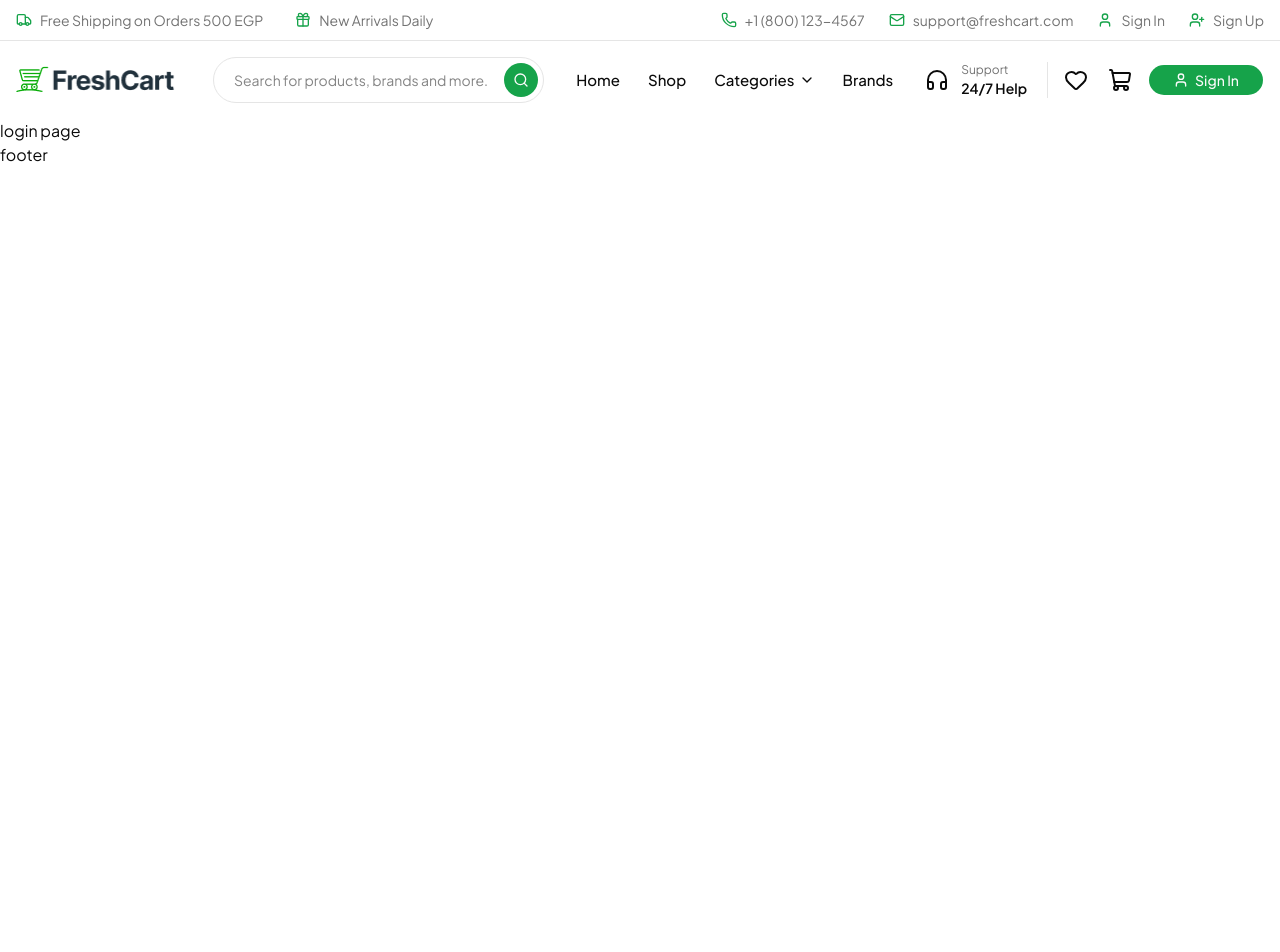
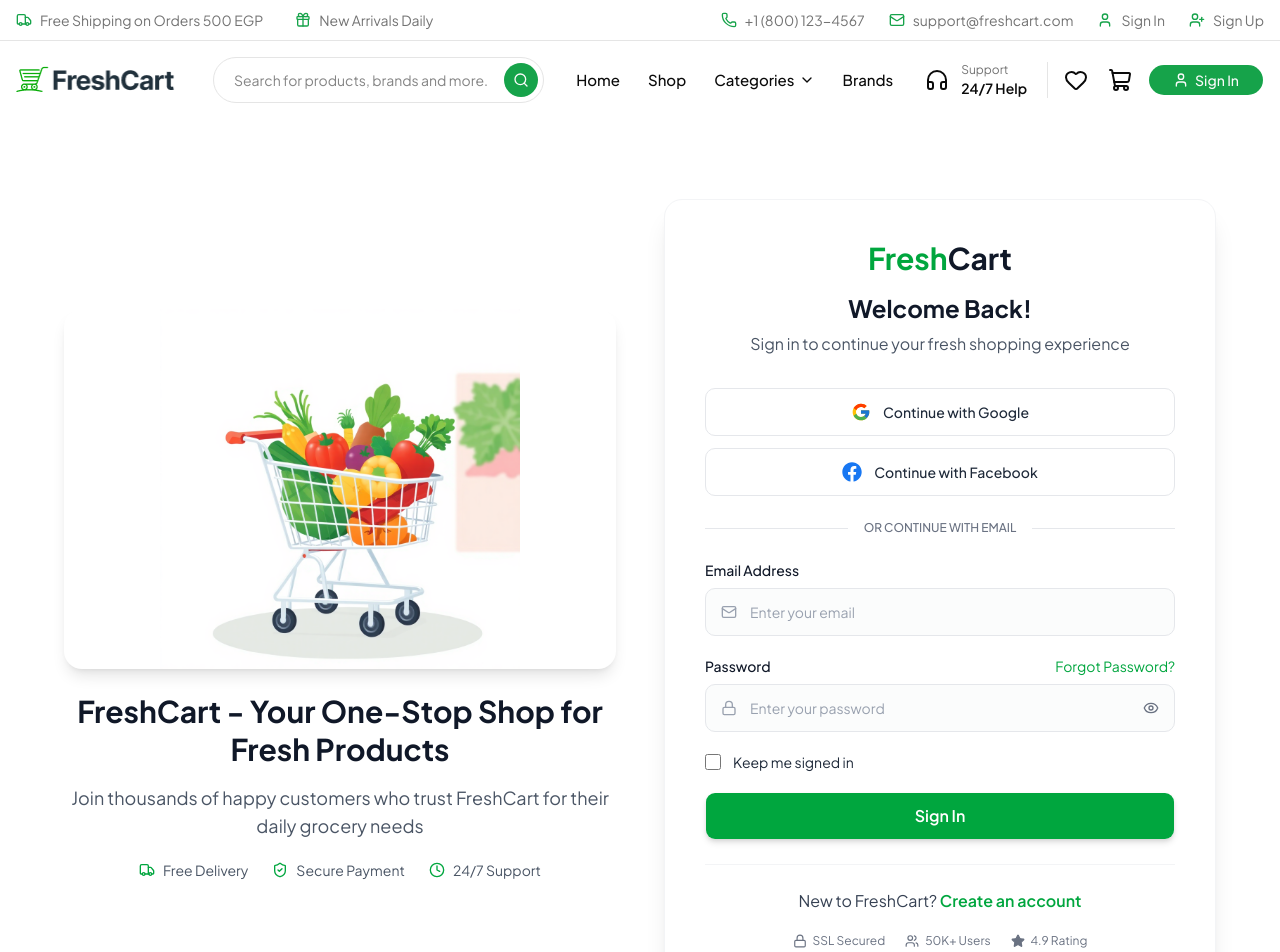
Before and after one commit to Mohanad179/FreshCart-E-Commerce, a Next.js app: page /login in a window 1280 px wide. Shown: the top 952 px of the page. Before the commit the page ends 800 px from the top, so only its background shows below. Built offline with nearby package versions, Linux system fonts and the light colour scheme.

Commit message:
created the login page structure and UI

```diff
--- a/src/app/(auth)/login/page.tsx
+++ b/src/app/(auth)/login/page.tsx
@@ -1,7 +1,55 @@
-import React from 'react'
+import Image from "next/image";
+import { Truck, ShieldCheck, Clock } from "lucide-react";
+import LoginForm from "@/components/authForms/LoginForm";
+import FeaturesStrip from "@/components/shared/FeaturesStrip";
+import cartImage from "@/images/loginCartImage.png"
+
+
+const badges = [
+  { icon: Truck, label: "Free Delivery" },
+  { icon: ShieldCheck, label: "Secure Payment" },
+  { icon: Clock, label: "24/7 Support" },
+];
+
 
 export default function Login() {
   return (
-    <div>login page</div>
-  )
+    <>
+      <section className="container mx-auto px-4 py-10 sm:py-14 lg:py-20">
+        <div className="mx-auto grid max-w-6xl items-center gap-12 lg:grid-cols-2">
+          {/* Left side: desktop only */}
+          <div className="hidden flex-col items-center text-center lg:flex">
+            <div className="relative h-90 w-full overflow-hidden rounded-2xl bg-white shadow-lg">
+              <Image src={cartImage} alt="FreshCart" fill className="object-contain" priority />
+            </div>
+
+            <h2 className="mt-6 text-3xl font-bold leading-tight text-gray-900">
+              FreshCart - Your One-Stop Shop for Fresh Products
+            </h2>
+            <p className="mt-4 text-lg text-gray-600">
+              Join thousands of happy customers who trust FreshCart for their
+              daily grocery needs
+            </p>
+
+            <div className="mt-5 flex items-center justify-center gap-6">
+              {badges.map(({ icon: Icon, label }) => (
+                <span
+                  key={label}
+                  className="flex items-center gap-2 text-sm text-gray-600"
+                >
+                  <Icon className="size-4 text-green-600" />
+                  {label}
+                </span>
+              ))}
+            </div>
+          </div>
+
+          {/* Right side: form card */}
+          <LoginForm />
+        </div>
+      </section>
+
+      <FeaturesStrip/>
+    </>
+  );
 }
--- a/src/app/brands/page.tsx
+++ b/src/app/brands/page.tsx
@@ -9,6 +9,7 @@ const allBrands = await getAllBrands();
 export default async function Brands() {
   return <>
     <PageHeader
+      gradient='from-orange-600 to-orange-400'
       icon={Tags}
       title='All Brands'
       description='Shop from your favorite brands'
--- /dev/null
+++ b/src/components/authForms/LoginForm.tsx
@@ -0,0 +1,145 @@
+"use client";
+
+import { useState } from "react";
+import Link from "next/link";
+import { Mail, Lock, Eye, EyeOff, Users, Star } from "lucide-react";
+import { Button } from "@/components/ui/button";
+import { FcGoogle } from "react-icons/fc";
+import { FaFacebook } from "react-icons/fa";
+
+
+const inputWrapper =
+  "relative flex items-center";
+const inputClass =
+  "h-12 w-full rounded-lg border border-gray-200 bg-gray-50/60 pl-11 pr-4 text-sm text-gray-900 placeholder:text-gray-400 outline-none transition focus:border-green-600 focus:bg-white focus:ring-2 focus:ring-green-600/20";
+const socialClass =
+  "flex h-12 w-full items-center justify-center gap-3 rounded-lg border border-gray-200 bg-white text-sm font-medium text-gray-800 transition hover:bg-gray-50";
+
+export default function LoginForm() {
+  const [showPassword, setShowPassword] = useState(false);
+
+  // TODO: replace with react-hook-form logic
+  function handleSubmit(e: React.FormEvent<HTMLFormElement>) {
+    e.preventDefault();
+  }
+
+  return (
+    <div className="mx-auto w-full max-w-xl rounded-2xl border border-gray-100 bg-white p-6 shadow-xl sm:p-10">
+      {/* Header */}
+      <div className="text-center">
+        <h1 className="text-3xl font-bold">
+          <span className="text-green-600">Fresh</span>
+          <span className="text-gray-900">Cart</span>
+        </h1>
+        <h2 className="mt-4 text-2xl font-bold text-gray-900">Welcome Back!</h2>
+        <p className="mt-2 text-sm text-gray-600 sm:text-base">
+          Sign in to continue your fresh shopping experience
+        </p>
+      </div>
+
+      {/* Social (design only) */}
+      <div className="mt-8 space-y-3">
+        <button type="button" className={socialClass}>
+          <FcGoogle className="size-5" />
+          Continue with Google
+        </button>
+        <button type="button" className={socialClass}>
+          <FaFacebook className="size-5 text-[#1877F2]" />
+          Continue with Facebook
+        </button>
+      </div>
+
+      {/* Divider */}
+      <div className="my-6 flex items-center gap-4">
+        <span className="h-px flex-1 bg-gray-200" />
+        <span className="text-xs font-medium uppercase text-gray-500">
+          Or continue with email
+        </span>
+        <span className="h-px flex-1 bg-gray-200" />
+      </div>
+
+      {/* Form */}
+      <form onSubmit={handleSubmit} noValidate className="space-y-5">
+        <div>
+          <label htmlFor="email" className="mb-2 block text-sm font-medium text-gray-900">
+            Email Address
+          </label>
+          <div className={inputWrapper}>
+            <Mail className="pointer-events-none absolute left-4 size-4 text-gray-400" />
+            <input
+              id="email"
+              name="email"
+              type="email"
+              autoComplete="email"
+              placeholder="Enter your email"
+              className={inputClass}
+            />
+          </div>
+          {/* TODO: email error message */}
+        </div>
+
+        <div>
+          <div className="mb-2 flex items-center justify-between">
+            <label htmlFor="password" className="text-sm font-medium text-gray-900">
+              Password
+            </label>
+            <Link href="/forgot-password" className="text-sm text-green-600 hover:underline">
+              Forgot Password?
+            </Link>
+          </div>
+          <div className={inputWrapper}>
+            <Lock className="pointer-events-none absolute left-4 size-4 text-gray-400" />
+            <input
+              id="password"
+              name="password"
+              type={showPassword ? "text" : "password"}
+              autoComplete="current-password"
+              placeholder="Enter your password"
+              className={`${inputClass} pr-12`}
+            />
+            <button
+              type="button"
+              onClick={() => setShowPassword((v) => !v)}
+              aria-label={showPassword ? "Hide password" : "Show password"}
+              className="absolute right-4 text-gray-500 hover:text-gray-700"
+            >
+              {showPassword ? <EyeOff className="size-4" /> : <Eye className="size-4" />}
+            </button>
+          </div>
+          {/* TODO: password error message */}
+        </div>
+
+        <label className="flex cursor-pointer items-center gap-3 text-sm text-gray-800">
+          <input
+            type="checkbox"
+            name="remember"
+            className="size-4 rounded border-gray-300 accent-green-600"
+          />
+          Keep me signed in
+        </label>
+
+        <Button
+          type="submit"
+          className="h-12 w-full rounded-lg bg-green-600 text-base font-semibold text-white shadow-md hover:bg-green-700"
+        >
+          Sign In
+        </Button>
+      </form>
+
+      {/* Footer */}
+      <div className="mt-6 border-t border-gray-100 pt-6 text-center">
+        <p className="text-sm text-gray-700 sm:text-base">
+          New to FreshCart?{" "}
+          <Link href="/signup" className="font-semibold text-green-600 hover:underline">
+            Create an account
+          </Link>
+        </p>
+        <div className="mt-5 flex flex-wrap items-center justify-center gap-x-5 gap-y-2 text-xs text-gray-500">
+          <span className="flex items-center gap-1.5"><Lock className="size-3.5" /> SSL Secured</span>
+          <span className="flex items-center gap-1.5"><Users className="size-3.5" /> 50K+ Users</span>
+          <span className="flex items-center gap-1.5"><Star className="size-3.5 fill-current" /> 4.9 Rating</span>
+        </div>
+      </div>
+    </div>
+  );
+}
--- /dev/null
+++ b/src/components/shared/FeaturesStrip.tsx
@@ -0,0 +1,28 @@
+import { Truck, RotateCcw, ShieldCheck, Headphones } from "lucide-react";
+
+const features = [
+  { icon: Truck, title: "Free Shipping", desc: "On orders over 500 EGP" },
+  { icon: RotateCcw, title: "Easy Returns", desc: "14-day return policy" },
+  { icon: ShieldCheck, title: "Secure Payment", desc: "100% secure checkout" },
+  { icon: Headphones, title: "24/7 Support", desc: "Contact us anytime" },
+];
+
+export default function FeaturesStrip() {
+  return (
+    <section className="border-t border-green-100 bg-green-50">
+      <div className="container mx-auto grid grid-cols-1 gap-6 px-4 py-6 sm:grid-cols-2 lg:grid-cols-4">
+        {features.map(({ icon: Icon, title, desc }) => (
+          <div key={title} className="flex items-center gap-3">
+            <span className="flex size-11 shrink-0 items-center justify-center rounded-xl bg-green-100">
+              <Icon className="size-5 text-green-600" />
+            </span>
+            <div>
+              <h3 className="text-sm font-semibold text-gray-900">{title}</h3>
+              <p className="text-xs text-gray-500">{desc}</p>
+            </div>
+          </div>
+        ))}
+      </div>
+    </section>
+  );
+}
--- a/src/components/shared/PageHeader.tsx
+++ b/src/components/shared/PageHeader.tsx
@@ -2,6 +2,7 @@ import Link from "next/link";
 import type { LucideIcon } from "lucide-react";
 
 interface PageHeaderProps {
+  gradient?: string;
   title: string;
   description: string;
   icon: LucideIcon;
@@ -9,13 +10,14 @@ interface PageHeaderProps {
 }
 
 export default function PageHeader({
+  gradient = "from-green-600 to-green-400",
   title,
   description,
   icon: Icon,
   breadcrumbs = [],
 }: PageHeaderProps) {
   return (
-    <section className="bg-linear-to-r from-green-600 to-green-400 text-white">
+    <section className={`bg-linear-to-r ${gradient} text-white`}>
       <div className="container mx-auto px-5 py-6 md:py-8">
         <nav aria-label="Breadcrumb" className="mb-8 flex items-center gap-2 text-sm md:text-base">
           <Link href="/" className="opacity-90 hover:opacity-100">
```
Also changed, not shown: src/app/product/[id]/page.tsx (+2 -35 lines), src/app/shop/page.tsx (line endings or trailing spaces), src/assets/images/loginCartImage.png (added).
